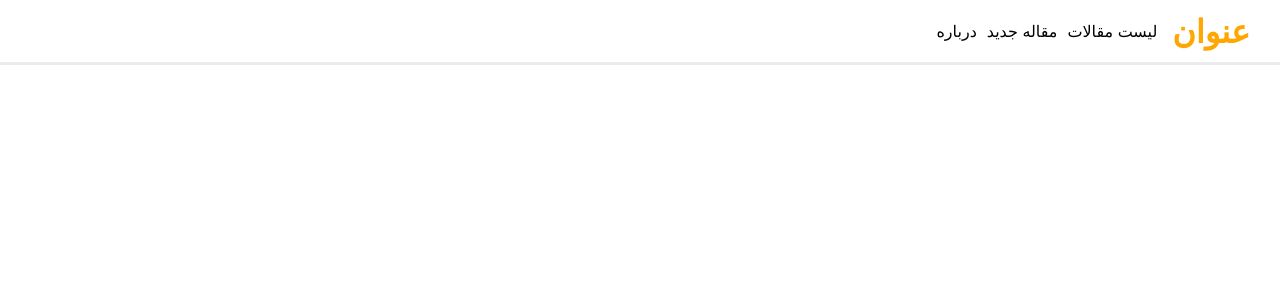
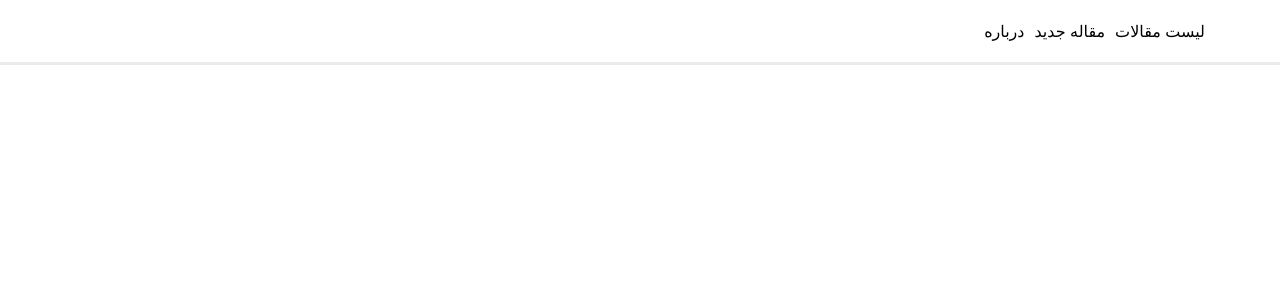
Before and after one commit to mohammad-1384-saadat-HYP/react-articles-project, a React (Create React App) app: page / in a window 1280 px wide. Shown: the top 300 px of the page. Built offline with nearby package versions, Linux system fonts and the light colour scheme.

Commit message:
fix-Header

```diff
--- a/src/component/header/Header.jsx
+++ b/src/component/header/Header.jsx
@@ -1,13 +1,9 @@
 import React from 'react';
 import styles from './Header.module.css';
 
-const Header = (props) => {
-
-    console.log(props)
-
+const Header = () => {
     return (
         <div className={styles.container}>
-            <h1 className={styles.container_title}>{props.title}</h1>
             <div className={styles.container_spanHolder}>
                 <span className={styles.container_spanHolder_span}>لیست مقالات</span>
                 <span className={styles.container_spanHolder_span}>مقاله جدید</span>
--- a/src/component/header/Header.module.css
+++ b/src/component/header/Header.module.css
@@ -5,7 +5,7 @@
     align-items: center;
     gap: 15px;
     border-bottom: 3px solid hsla(0, 0%, 92%, 1);
-    padding-inline-start: 30px;
+    padding: 0 75px;
 }
 
 .container_title {
```
